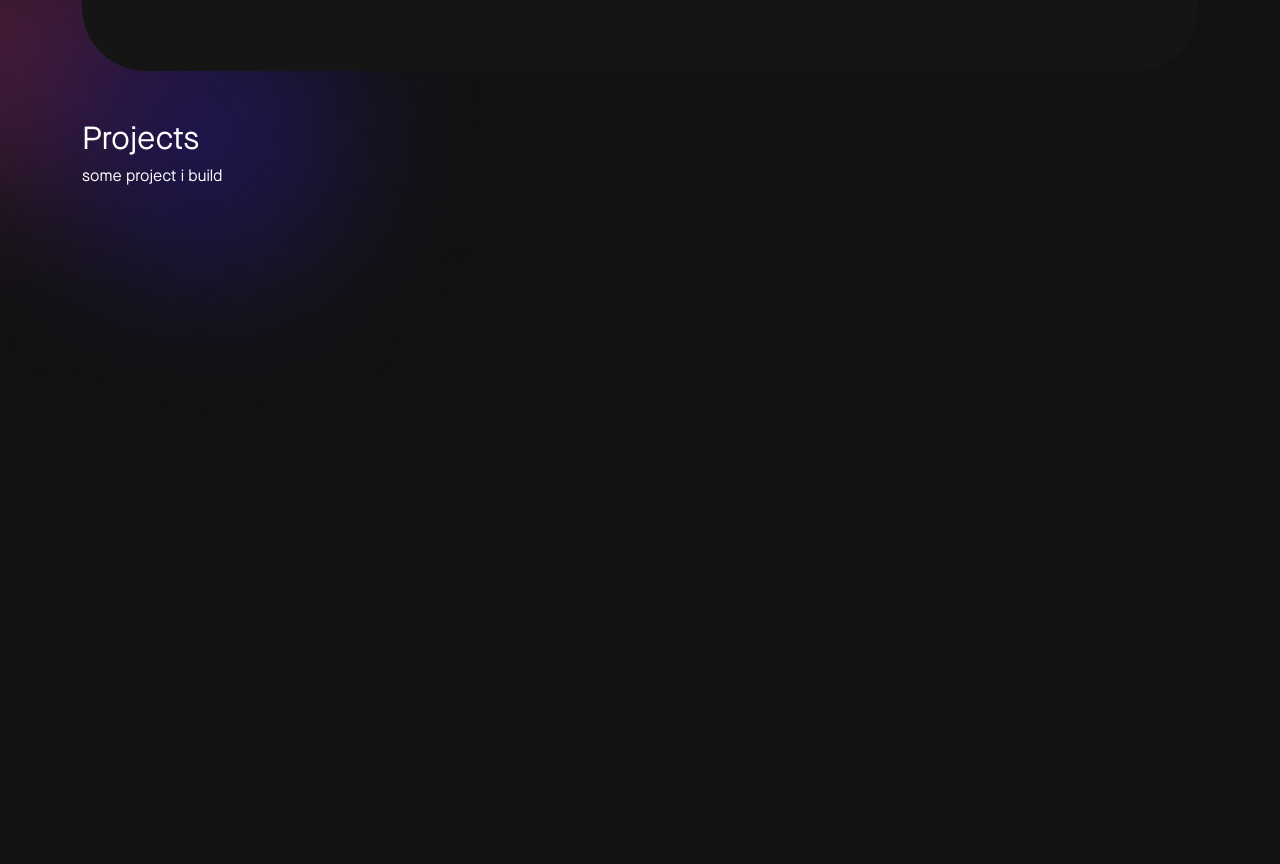
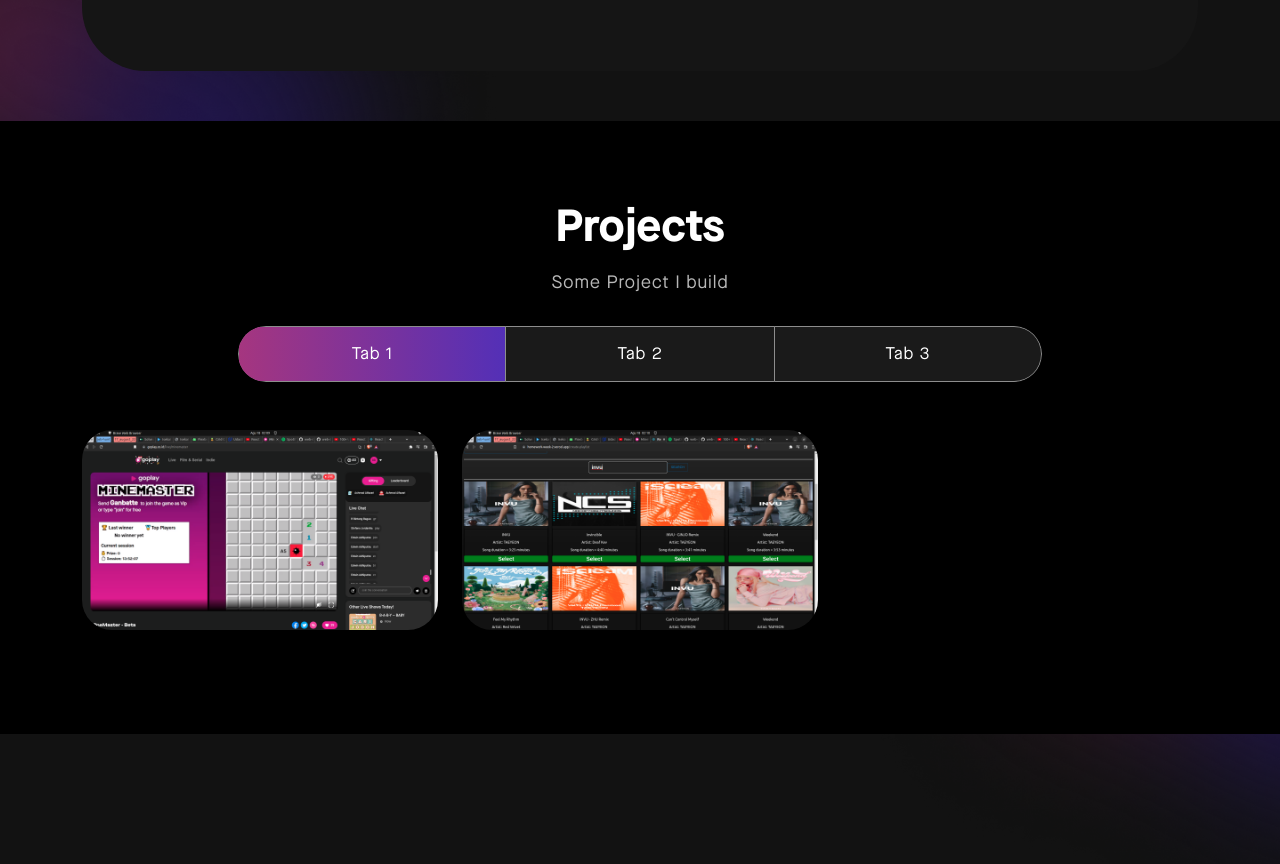
Before and after one commit to achmad-dev/portfolio, a React (Create React App) app: page / in a window 1280 px wide. Shown: the part 1264-2128 px from the top of the page. Before the commit the page ends 1705 px from the top, so only its background shows below. Built offline with nearby package versions, Linux system fonts and the light colour scheme.

Commit message:
feat: add link and style

```diff
--- a/package.json
+++ b/package.json
@@ -6,12 +6,14 @@
     "@testing-library/jest-dom": "^5.14.1",
     "@testing-library/react": "^13.0.0",
     "@testing-library/user-event": "^13.2.1",
+    "animate.css": "^4.1.1",
     "axios": "^0.27.2",
     "bootstrap": "^5.2.0",
     "react": "^18.2.0",
     "react-bootstrap": "^2.5.0",
     "react-dom": "^18.2.0",
     "react-multi-carousel": "^2.8.2",
+    "react-on-screen": "^2.1.1",
     "react-scripts": "5.0.1",
     "web-vitals": "^2.1.0"
   },
--- a/src/components/projects/projectCard.js
+++ b/src/components/projects/projectCard.js
@@ -1,13 +1,14 @@
 import { Col } from "react-bootstrap";
 
-export const ProjectCard = ({ title, name, img }) => {
+export const ProjectCard = ({ title, name, img, link }) => {
   return (
     <Col size={12} sm={6} md={4}>
       <div className="proj-imgbx">
         <img src={img} alt=""/>
         <div className="proj-txtx">
           <h4>{title}</h4>
-          <span>{name}</span>
+          <span>{name}:</span>
+          <a href={link} target="_blank" rel="noopener noreferrer">open</a>
         </div>
       </div>
     </Col>
--- a/src/components/projects/projects.js
+++ b/src/components/projects/projects.js
@@ -1,8 +1,11 @@
 import React from "react";
-import { Col, Container, Row } from "react-bootstrap";
+import { Col, Container, Row, Tab, Nav } from "react-bootstrap";
 import { ProjectCard } from "./projectCard";
 import gigihProjet from "../../assets/img/create-spotify-list.png";
 import goplayProject from "../../assets/img/MineMaster.png";
+import bg2 from "../../assets/img/color-sharp2.png";
+import "animate.css";
+import TrackVisibility from "react-on-screen";
 
 export const Projects = () => {
   const projects = [
@@ -10,24 +13,73 @@
       title: "Internship Project at Gojek's Goplay",
       name: "MineMaster",
       img: goplayProject,
+      link: "https://goplay.co.id/live/minemaster",
     },
     {
       title: "Final Project at Generasi Gigih",
       name: "Spotify Playlist",
       img: gigihProjet,
+      link: "https://github.com/waifuLoverUmu"
     },
   ];
   return (
     <section className="project" id="project">
       <Container>
         <Row>
-          <Col>
-            <h2>Projects</h2>
-            <p>some project i build</p>
+          <Col size={12}>
+            <TrackVisibility>
+              {({ isVisible }) => (
+                <div
+                  className={
+                    isVisible ? "animate__animated animate__fadeIn" : ""
+                  }
+                >
+                  <h2>Projects</h2>
+                  <p>Some Project I build</p>
+                  <Tab.Container id="projects-tabs" defaultActiveKey="first">
+                    <Nav
+                      variant="pills"
+                      className="nav-pills mb-5 justify-content-center align-items-center"
+                      id="pills-tab"
+                    >
+                      <Nav.Item>
+                        <Nav.Link eventKey="first">Tab 1</Nav.Link>
+                      </Nav.Item>
+                      <Nav.Item>
+                        <Nav.Link eventKey="second">Tab 2</Nav.Link>
+                      </Nav.Item>
+                      <Nav.Item>
+                        <Nav.Link eventKey="third">Tab 3</Nav.Link>
+                      </Nav.Item>
+                    </Nav>
+                    <Tab.Content
+                      id="slideInUp"
+                      className={
+                        isVisible ? "animate__animated animate__slideInUp" : ""
+                      }
+                    >
+                      <Tab.Pane eventKey="first">
+                        <Row>
+                          {projects.map((project, index) => {
+                            return <ProjectCard key={index} {...project} />;
+                          })}
+                        </Row>
+                      </Tab.Pane>
+                      <Tab.Pane eventKey="second">
+                        <p>wait for it</p>
+                      </Tab.Pane>
+                      <Tab.Pane eventKey="third">
+                        <p>wait for it</p>
+                      </Tab.Pane>
+                    </Tab.Content>
+                  </Tab.Container>
+                </div>
+              )}
+            </TrackVisibility>
           </Col>
         </Row>
-
       </Container>
+      <img className="background-image-right" src={bg2} alt="" />
     </section>
   );
 };
--- a/src/index.css
+++ b/src/index.css
@@ -347,3 +347,129 @@
   width: 40%;
   z-index: -4;
 }
+
+/************ Projects Css ************/
+.project {
+  padding: 80px 0;
+  position: relative;
+  background-color: black;
+}
+.project h2 {
+	font-size: 45px;
+	font-weight: 700;
+  text-align: center;
+}
+.project p {
+  color: #B8B8B8;
+  font-size: 18px;
+  letter-spacing: 0.8px;
+  line-height: 1.5em;
+  margin: 14px auto 30px auto;
+  text-align: center;
+  width: 56%;
+}
+.project .nav.nav-pills {
+  width: 72%;
+  margin: 0 auto;
+  border-radius: 50px;
+  background-color: rgb(255 255 255 / 10%);
+  overflow: hidden;
+}
+.project .nav.nav-pills .nav-item {
+  width: 33.33333%;
+}
+.project .nav.nav-pills .nav-link {
+  background-color: transparent;
+  border-radius: 0;
+  padding: 17px 0;
+  color: #fff;
+  width: 100%;
+  font-size: 17px;
+  letter-spacing: 0.8px;
+  font-weight: 500;
+  position: relative;
+  transition: 0.3s ease-in-out;
+  text-align: center;
+  z-index: 0;
+}
+.project .nav.nav-pills .nav-link::before {
+    content: "";
+    position: absolute;
+    width: 0;
+    height: 100%;
+    background: linear-gradient(90.21deg, #AA367C -5.91%, #4A2FBD 111.58%);
+    top: 0;
+    left: 0;
+    z-index: -1;
+    transition: 0.3s ease-in-out;
+}
+.project .nav.nav-pills .nav-link.active::before {
+    width: 100% !important;
+}
+.project .nav.nav-pills .nav-link.active {
+    border: 1px solid rgba(255, 255, 255, 1);
+}
+.nav-link#projects-tabs-tab-first {
+  border: 1px solid rgba(255, 255, 255, 0.5);
+  border-radius: 55px 0px 0px 55px;
+}
+.nav-link#projects-tabs-tab-second {
+  border-top: 1px solid rgba(255, 255, 255, 0.5);
+  border-bottom: 1px solid rgba(255, 255, 255, 0.5);
+}
+.nav-link#projects-tabs-tab-third {
+  border: 1px solid rgba(255, 255, 255, 0.5);
+  border-radius: 0 55px 55px 0;
+}
+.proj-imgbx {
+  position: relative;
+  border-radius: 30px;
+  overflow: hidden;
+  margin-bottom: 24px;
+}
+.proj-imgbx::before {
+  content: "";
+  background: linear-gradient(90.21deg, #AA367C -5.91%, #4A2FBD 111.58%);
+  opacity: 0.85;
+  position: absolute;
+  width: 100%;
+  height: 0;
+  transition: 0.4s ease-in-out;
+}
+.proj-imgbx:hover::before {
+  height: 100%;
+}
+.proj-txtx {
+  position: absolute;
+  text-align: center;
+  top: 65%;
+  left: 50%;
+  transform: translate(-50%, -50%);
+  transition: 0.5s ease-in-out;
+  opacity: 0;
+  width: 100%;
+}
+.proj-imgbx:hover .proj-txtx {
+  top: 50%;
+  opacity: 1;
+}
+.proj-txtx h4 {
+  font-size: 30px;
+  font-weight: 700;
+  letter-spacing: 0.8px;
+  line-height: 1.1em;
+}
+.proj-txtx span {
+  font-style: italic;
+  font-weight: 400;
+  font-size: 15px;
+  letter-spacing: 0.8px;
+}
+.background-image-right {
+  top: 20%;
+  position: absolute;
+  bottom: 0;
+  width: 35%;
+  right: 0;
+  z-index: -4;
+}
```
Also changed, not shown: src/assets/img/color-sharp2.png (added), 1 other file (tests, documents, lock files or other folders).
